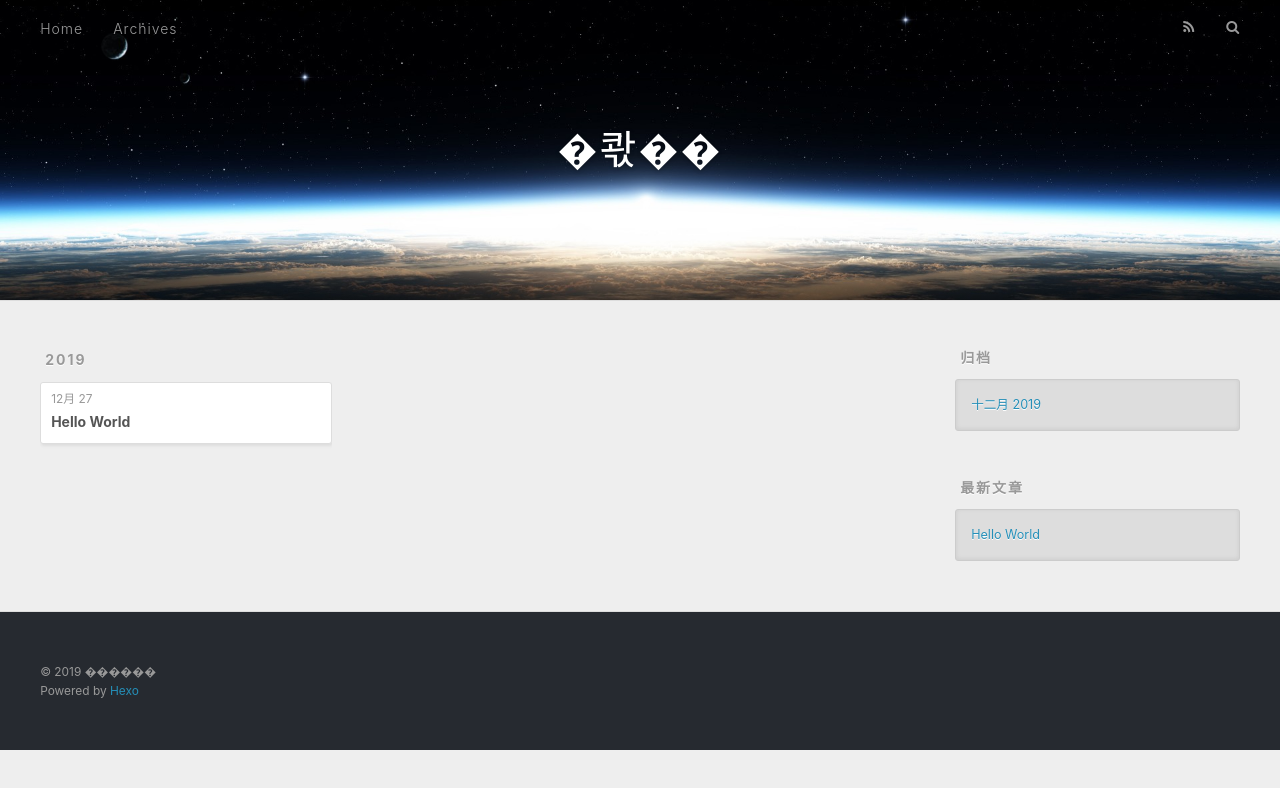
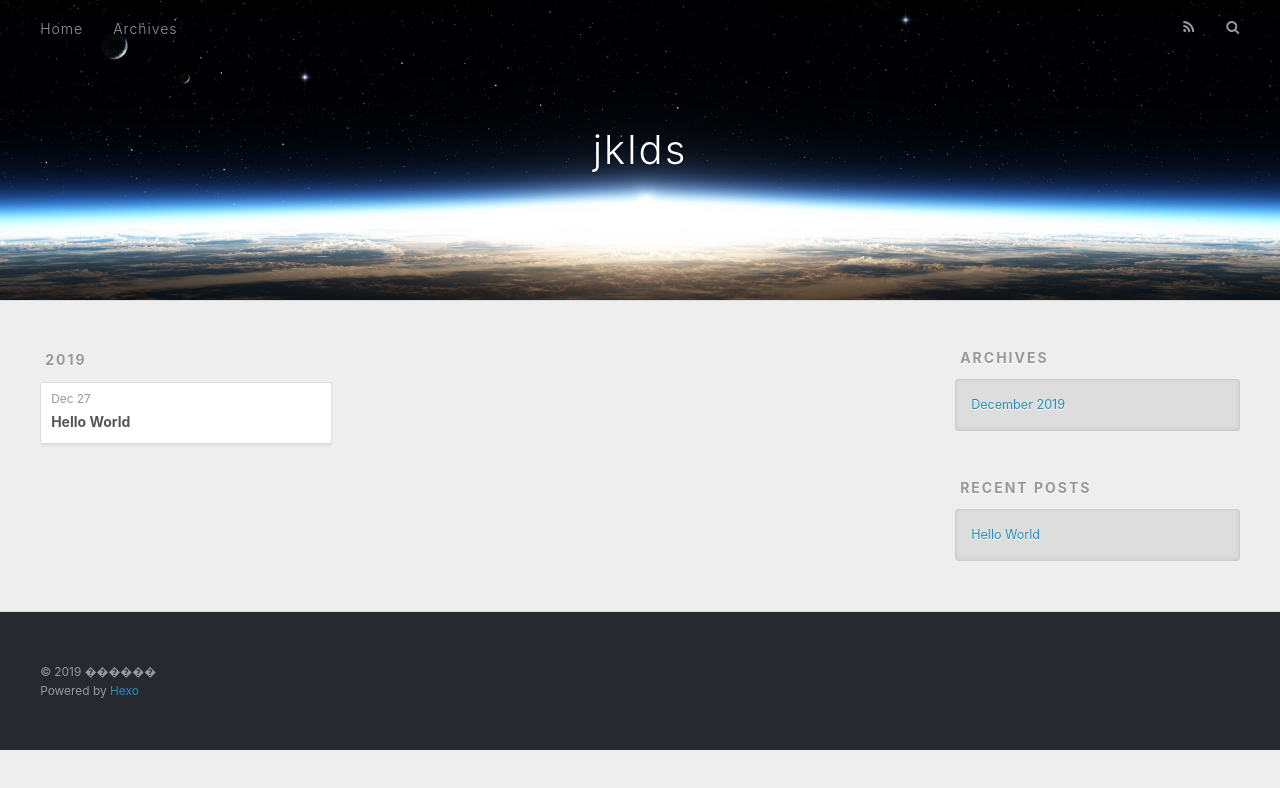
Before and after one commit to fj-jun/fj-jun.github.io, a plain HTML site: page archives/2019/12/index.html in a window 1280 px wide. Drawn offline with nearby package versions, Linux system fonts and the light colour scheme.

Commit message:
Site updated: 2019-12-27 01:44:35

```diff
--- a/archives/2019/12/index.html
+++ b/archives/2019/12/index.html
@@ -5,17 +5,17 @@
 
 
 
-  <title>归档: 2019/12 | �콳��</title>
+  <title>Archives: 2019/12 | jklds</title>
   <meta name="viewport" content="width=device-width, initial-scale=1, maximum-scale=1">
   <meta property="og:type" content="website">
-<meta property="og:title" content="�콳��">
+<meta property="og:title" content="jklds">
 <meta property="og:url" content="http://yoursite.com/archives/2019/12/index.html">
-<meta property="og:site_name" content="�콳��">
-<meta property="og:locale" content="zh_CN">
+<meta property="og:site_name" content="jklds">
+<meta property="og:locale" content="en_US">
 <meta property="article:author" content="������">
 <meta name="twitter:card" content="summary">
 
-    <link rel="alternate" href="/atom.xml" title="�콳��" type="application/atom+xml">
+    <link rel="alternate" href="/atom.xml" title="jklds" type="application/atom+xml">
 
 
     <link rel="icon" href="/favicon.png">
@@ -36,7 +36,7 @@
   <div id="header-outer" class="outer">
     <div id="header-title" class="inner">
       <h1 id="logo-wrap">
-        <a href="/" id="logo">�콳��</a>
+        <a href="/" id="logo">jklds</a>
       </h1>
 
     </div>
@@ -53,7 +53,7 @@
 
           <a id="nav-rss-link" class="nav-icon" href="/atom.xml" title="RSS Feed"></a>
 
-        <a id="nav-search-btn" class="nav-icon" title="搜索"></a>
+        <a id="nav-search-btn" class="nav-icon" title="Search"></a>
       </nav>
       <div id="search-form-wrap">
         <form action="//google.com/search" method="get" accept-charset="UTF-8" class="search-form"><input type="search" name="q" class="search-form-input" placeholder="Search"><button type="submit" class="search-form-submit">&#xF002;</button><input type="hidden" name="sitesearch" value="http://yoursite.com"></form>
@@ -79,7 +79,7 @@
   <div class="archive-article-inner">
     <header class="archive-article-header">
       <a href="/2019/12/27/hello-world/" class="archive-article-date">
-  <time datetime="2019-12-26T17:03:57.431Z" itemprop="datePublished">12月 27</time>
+  <time datetime="2019-12-26T17:03:57.431Z" itemprop="datePublished">Dec 27</time>
 </a>
 
 
@@ -111,9 +111,9 @@
 
 
   <div class="widget-wrap">
-    <h3 class="widget-title">归档</h3>
+    <h3 class="widget-title">Archives</h3>
     <div class="widget">
-      <ul class="archive-list"><li class="archive-list-item"><a class="archive-list-link" href="/archives/2019/12/">十二月 2019</a></li></ul>
+      <ul class="archive-list"><li class="archive-list-item"><a class="archive-list-link" href="/archives/2019/12/">December 2019</a></li></ul>
     </div>
   </div>
 
@@ -121,7 +121,7 @@
 
 
   <div class="widget-wrap">
-    <h3 class="widget-title">最新文章</h3>
+    <h3 class="widget-title">Recent Posts</h3>
     <div class="widget">
       <ul>
 
```
Also changed, not shown: 2019/12/27/hello-world/index.html (+10 -10 lines), archives/2019/index.html (+11 -11 lines), archives/index.html (+11 -11 lines), index.html (+11 -11 lines).
